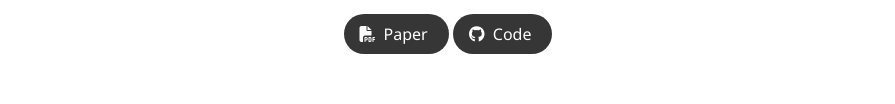
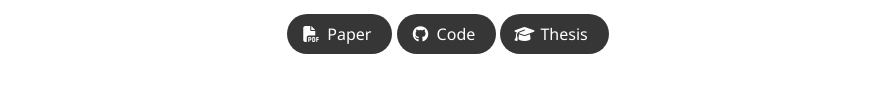
Before and after one commit to NOVA-RICS-Open-Lab/open-modular-controller, a plain HTML site: page index.html in a window 1280 px wide. Shown: the part 271-375 px from the top of the page, without its empty margins (192-1087 px from the left). Drawn offline with nearby package versions, Linux system fonts and the light colour scheme; some icons are missing; a web font is replaced by a local one.

Commit message:
Update index.html

```diff
--- a/index.html
+++ b/index.html
@@ -125,6 +125,15 @@
                         <i class="fab fa-github"></i>
                       </span>
                       <span>Code</span>
+                    </a>
+                  </span>
+
+                  <span class="link-block">
+                    <a href="https://run.unl.pt/handle/10362/175433" target="_blank" class="external-link button is-normal is-rounded is-dark">
+                      <span class="icon">
+                        <i class="fas  fa-graduation-cap"></i>
+                      </span>
+                      <span>Thesis</span>
                     </a>
                   </span>
               </div>
```
